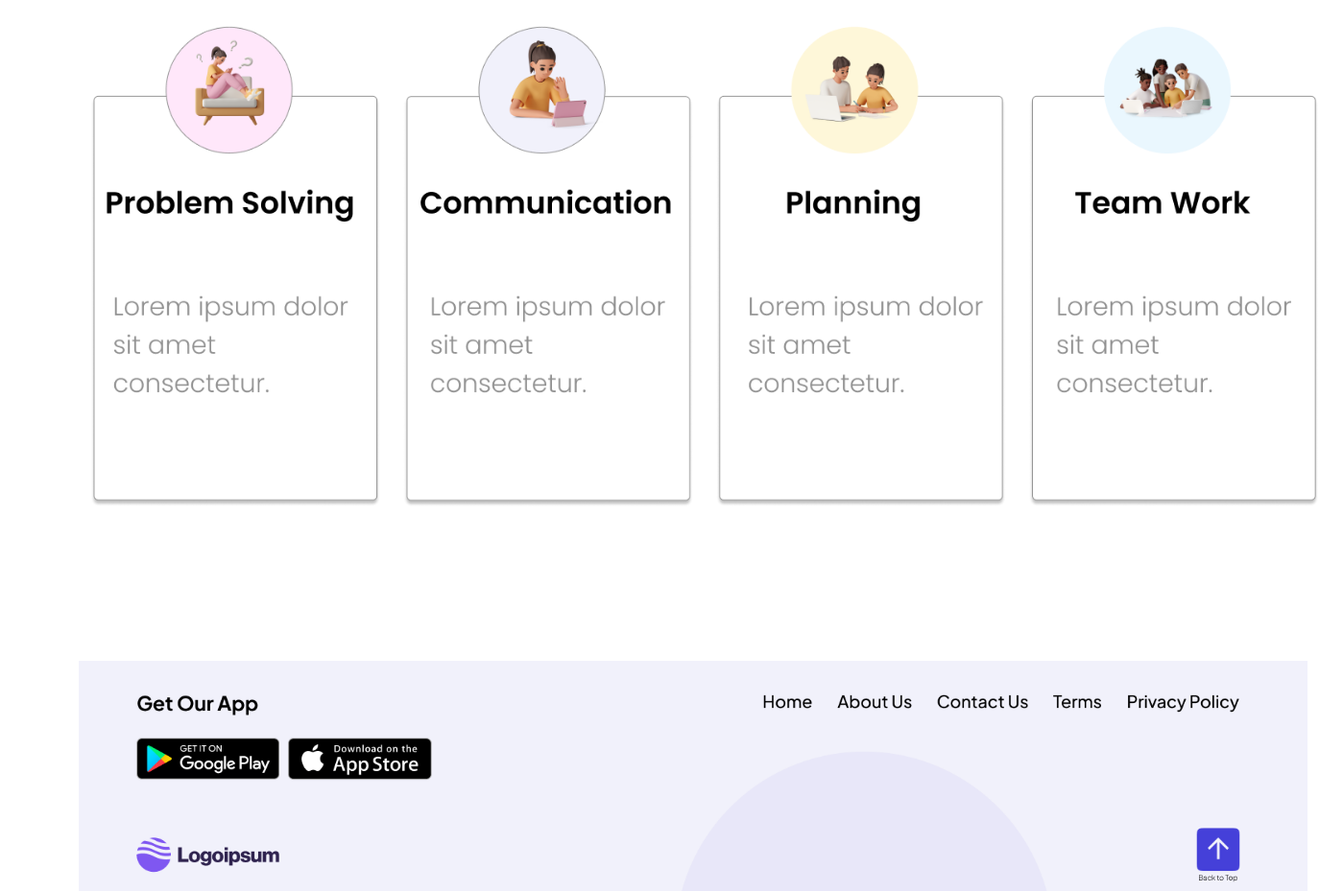
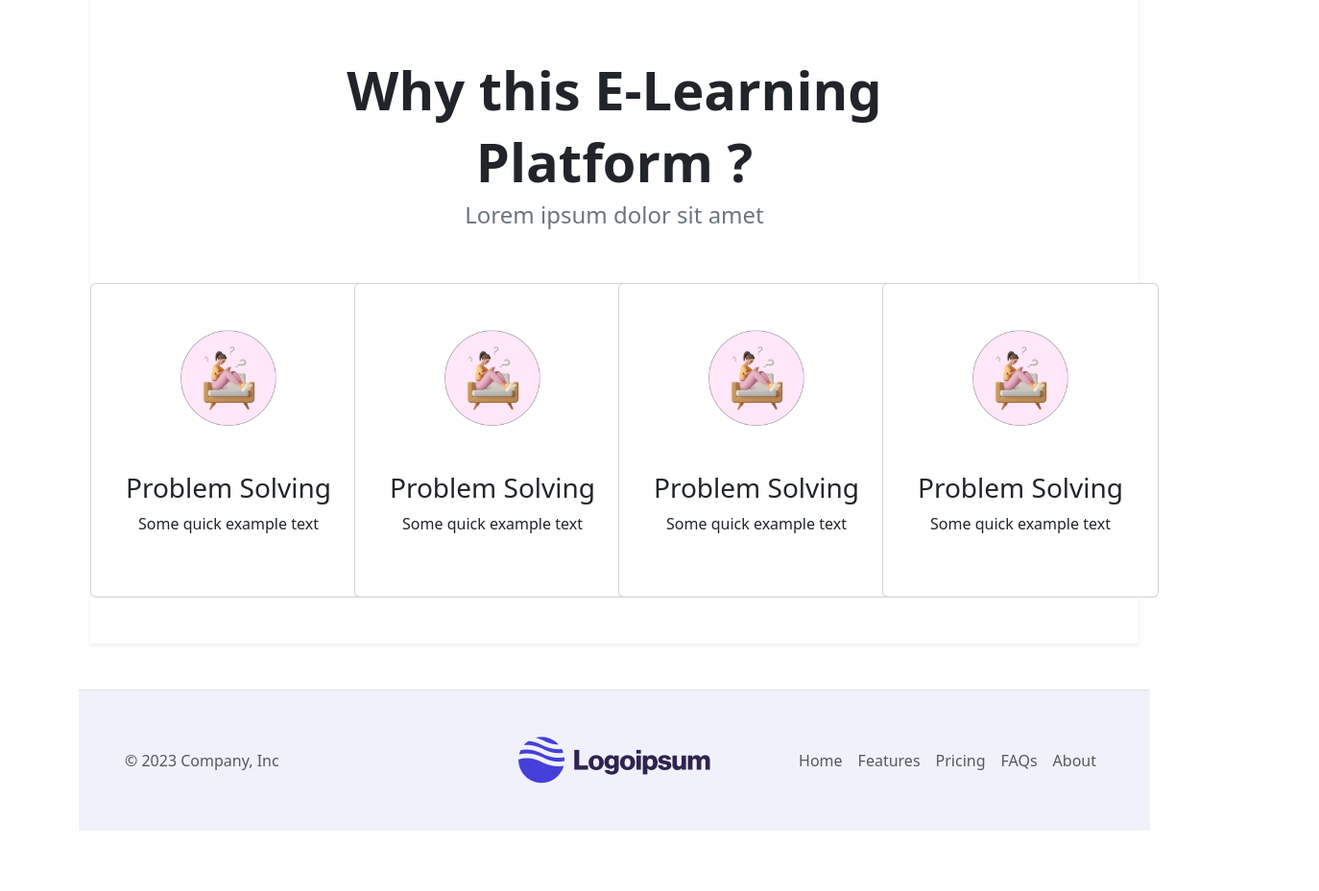
Before and after one commit to Rvkt/EduSite, a plain HTML site: page About/About.html in a window 1280 px wide. Shown: the part 2360-3289 px from the top of the page at 96% size, 1374 px wide, since content can reach past the window. After the commit the page ends 3226 px from the top, so only its background shows below. Drawn offline with nearby package versions, Linux system fonts and the light colour scheme.

Commit message:
202304201657_AboutPageSemiFinished

```diff
--- a/About/About.html
+++ b/About/About.html
@@ -168,7 +168,7 @@
             <!-- <div><img src="./IMG/Our Team.png" style="width: 80rem;"  alt=""></div> -->
 
 
-            <div class="row">
+            <div class="row shadow-sm py-5 my-5">
               <div class="col-12 text-center">
                 <h1 class="fw-bold my-3">Our Team</h1>
                 <h5 class="text-secondary fw-semibold">We are the company that raises coming leaders of India</h5>
@@ -229,18 +229,82 @@
                 </div>
               </div>
             </div>
-
+<!--
             <div>
               <img src="./IMG/AboutGroup04.png" style="width: 80em; margin-bottom:10em;" alt="">
+            </div> -->
+            <div class="col shadow-sm py-5 my-5">
+              <div class="row justify-content-center align-items-center g-2 py-5">
+                <div class="col-12 text-center">
+                  <h1 class="fw-bold display-4">Why this E-Learning</h1>
+                  <h1 class="fw-bold display-4">Platform ?</h1>
+                  <h4 class="fw-medium text-secondary">
+                    Lorem ipsum dolor sit amet
+                  </h4>
+                </div>
+
+              </div>
+              <div class="row justify-content-center align-items-center g-2">
+                <div class="col-3">
+                  <div class="card d-flex justify-content-center align-items-center py-5" style="width: 18rem;">
+                    <img src="./IMG/ProblemSolving.png" style="width: 100px;"  class="card-img-top" alt="...">
+                    <div class="card-body text-center pt-5">
+                      <h3 class="card-title">Problem Solving</h3>
+                      <p class="card-text">Some quick example text</p>
+                    </div>
+                  </div>
+                </div>
+                <div class="col-3">
+                  <div class="card d-flex justify-content-center align-items-center py-5" style="width: 18rem;">
+                    <img src="./IMG/ProblemSolving.png" style="width: 100px;"  class="card-img-top" alt="...">
+                    <div class="card-body text-center pt-5">
+                      <h3 class="card-title">Problem Solving</h3>
+                      <p class="card-text">Some quick example text</p>
+                    </div>
+                  </div>
+                </div>
+                <div class="col-3">
+                  <div class="card d-flex justify-content-center align-items-center py-5" style="width: 18rem;">
+                    <img src="./IMG/ProblemSolving.png" style="width: 100px;"  class="card-img-top" alt="...">
+                    <div class="card-body text-center pt-5">
+                      <h3 class="card-title">Problem Solving</h3>
+                      <p class="card-text">Some quick example text</p>
+                    </div>
+                  </div>
+                </div>
+                <div class="col-3">
+                  <div class="card d-flex justify-content-center align-items-center py-5" style="width: 18rem;">
+                    <img src="./IMG/ProblemSolving.png" style="width: 100px;"  class="card-img-top" alt="...">
+                    <div class="card-body text-center pt-5">
+                      <h3 class="card-title">Problem Solving</h3>
+                      <p class="card-text">Some quick example text</p>
+                    </div>
+                  </div>
+                </div>
+              </div>
             </div>
-
-
           </div>
         </main>
 
-        <footer>
-          <img src="./IMG/Footer.png" style="width: 80em; margin: bottom 0;" alt="">
+
+
+
+        <footer class="d-flex flex-wrap justify-content-between align-items-center p-5 mt-5 border-top" style="background-color: #F1F1FB;">
+          <p class="col-md-4 mb-0 text-body-secondary">© 2023 Company, Inc</p>
+
+          <a href="/" class="col-md-4 d-flex align-items-center justify-content-center mb-3 mb-md-0 me-md-auto link-body-emphasis text-decoration-none">
+            <img src="./IMG/logo.png" alt="">
+          </a>
+
+          <ul class="nav col-md-4 justify-content-end">
+            <li class="nav-item"><a href="#" class="nav-link px-2 text-body-secondary">Home</a></li>
+            <li class="nav-item"><a href="#" class="nav-link px-2 text-body-secondary">Features</a></li>
+            <li class="nav-item"><a href="#" class="nav-link px-2 text-body-secondary">Pricing</a></li>
+            <li class="nav-item"><a href="#" class="nav-link px-2 text-body-secondary">FAQs</a></li>
+            <li class="nav-item"><a href="#" class="nav-link px-2 text-body-secondary">About</a></li>
+          </ul>
         </footer>
+
 
 
     <script src="https://cdn.jsdelivr.net/npm/bootstrap@5.3.0-alpha3/dist/js/bootstrap.bundle.min.js" integrity="sha384-ENjdO4Dr2bkBIFxQpeoTz1HIcje39Wm4jDKdf19U8gI4ddQ3GYNS7NTKfAdVQSZe" crossorigin="anonymous"></script>
```
Also changed, not shown: About/IMG/Cummunication.png (added), About/IMG/Planning.png (added), About/IMG/ProblemSolving.png (added), About/IMG/TeamWork.png (added).
